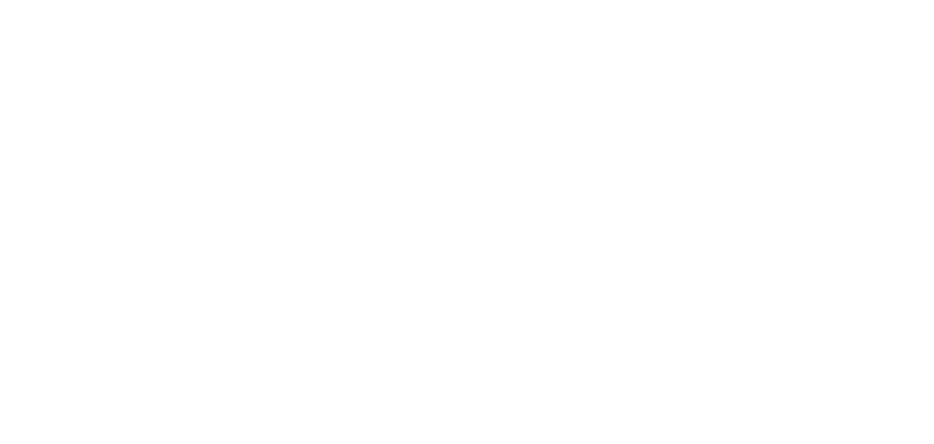
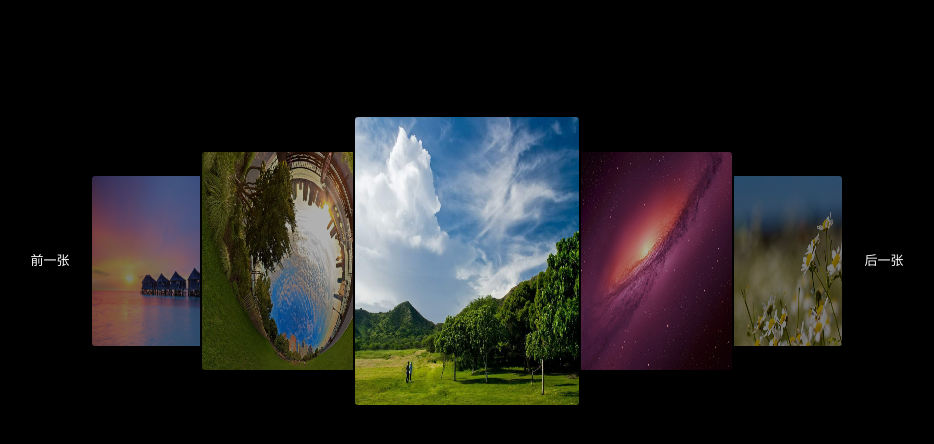
Before and after one commit to Yvettezyw/movefigure, a plain HTML site: page index.html in a window 1280 px wide. Shown: the whole page, without its empty margins (173-1107 px from the left). Drawn offline with Linux system fonts and the light colour scheme.

Commit message:
轮播图基本完成

```diff
--- a/css/index.css
+++ b/css/index.css
@@ -0,0 +1,57 @@
+body,ul,li{
+   margin: 0;
+   padding: 0;
+}
+body{
+     font-size: 13px;
+     color: white;
+     background-color: black;
+}
+
+#box{
+    /*两个 section （前一张/下一张） 要做相对定位*/
+   position: relative;
+   width: 754px;
+   height: 292px;
+   margin: 115px auto 0;
+}
+#box .prev,#box .next{
+   position: absolute;
+   top: 50%;
+   width: 40px;
+   height: 80px;
+   margin-top: -40px;
+   line-height: 80px;
+   text-align: center;
+   cursor: pointer;
+}
+
+#box .prev{
+left: -60px;
+}
+#box .next{
+right: -60px;
+}
+
+#box ul{
+position: relative;
+width: 754px;
+height: 292px;
+}
+#box li{
+position: absolute;
+border: 2px solid black;
+list-style: none;
+background-color: black;
+width: 0;
+height: 0;
+top:146px ;
+left: 377px;
+border-radius: 5px;
+cursor: pointer;
+overflow: hidden;
+}
+#box li img{
+width: 100%;
+height: 100%;
+}
--- a/index.html
+++ b/index.html
@@ -2,8 +2,25 @@
 <html>
 	<head>
 		<meta charset="UTF-8">
-		<title></title>
+		<title>轮播图</title>
+			<link rel="stylesheet" type="text/css" href="css/index.css"/>
 	</head>
 	<body>
+		<div id="box">
+			<section class="prev">前一张</section>
+			<section class="next">后一张</section>
+			<!--ul>(li>img[src="images/$.jpg" alt="轮播图片"])*7-->
+			<ul>
+				<li><img src="images/1.jpg" alt="轮播图片" /></li>
+				<li><img src="images/2.jpg" alt="轮播图片" /></li>
+				<li><img src="images/3.jpg" alt="轮播图片" /></li>
+				<li><img src="images/4.jpg" alt="轮播图片" /></li>
+				<li><img src="images/5.jpg" alt="轮播图片" /></li>
+				<li><img src="images/6.jpg" alt="轮播图片" /></li>
+				<li><img src="images/7.jpg" alt="轮播图片" /></li>
+			</ul>
+		</div>
 	</body>
 </html>
+<script src="libs/jquery-3.1.1.js"></script>
+<script src="js/index.js"></script>
--- a/js/index.js
+++ b/js/index.js
@@ -0,0 +1,63 @@
+
+var states = [
+               {ZIndex:1,width:120,height:150,top:69,left:134,ZOpacity:0.2 },
+               {ZIndex:2,width:130,height:170,top:59,left:0,ZOpacity:0.5 },
+               {ZIndex:3,width:170,height:218,top:35,left:110,ZOpacity:0.7 },
+               {ZIndex:4,width:224,height:288,top:0,left:263,ZOpacity:1 },
+               {ZIndex:3,width:170,height:218,top:35,left:470,ZOpacity:0.7 },
+               {ZIndex:2,width:130,height:170,top:59,left:620,ZOpacity:0.5 },
+               {ZIndex:1,width:120,height:150,top:69,left:500,ZOpacity:0.2 }
+             ];
+
+var lis = $('#box li');
+//让每个 li 对应上面 status 的每个状态
+function move(){
+	lis.each(function(index,ele){
+		var state = states[index];
+		$(ele).css('zIndex',state.ZIndex).finish().animate(state,1000).find('img').css('opacity',state.ZOpacity);
+	})
+}
+//让每个li从中间展开
+move();
+
+
+
+
+//点击下一张，让轮播图发生偏移
+function next(){
+	states.unshift(states.pop());
+	move();
+}
+function prev(){
+   states.push(states.shift());
+   move();
+}
+//function (){
+//			slideTime = setInterval(next,3000);
+//		})
+
+//点击下一张（section）
+$('#box .next').click(function(){
+	//clearInterval(slideTime);
+	next();
+});
+$('#box .prev').click(function(){
+	prev();
+	//clearInterval(slideTime);
+})
+
+//自动轮播
+var interval = null;
+function autoPlay(){
+	interval = setInterval(function(){
+		next();
+	},3000);
+}
+
+autoPlay();
+
+$('#box li').add('#box section').hover(function(){
+	clearInterval(interval);
+},function(){
+	autoPlay();
+})
```
